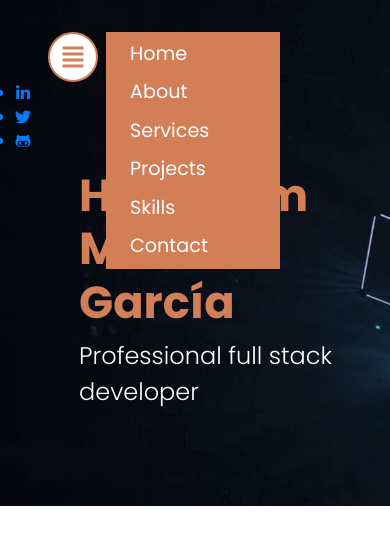
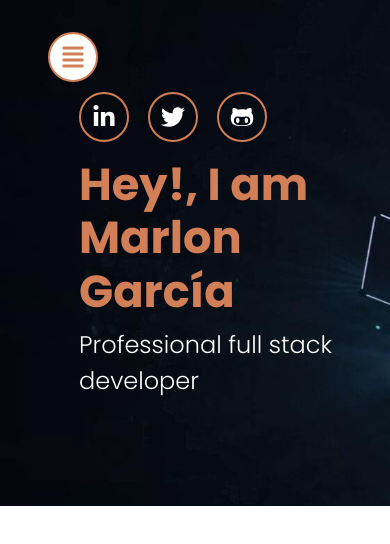
Before and after one commit to clasesucatmarlon/portafolioMG, a React (Create React App) app: page / in a window 390 px wide. Shown: the top 544 px of the page. Built offline with nearby package versions, Linux system fonts and the light colour scheme.

Commit message:
Versión 01: added link to social media

```diff
--- a/src/App.css
+++ b/src/App.css
@@ -59,8 +59,49 @@ body::-webkit-scrollbar {
   color: white;
 }
 
+
+
+
+
+.header__ul {
+  list-style-type: none;
+  display: flex;
+
+  margin-left: 10rem;
+}
+
+.header__ul a li {
+  font-size: 1.8rem;
+  width: 55px;
+  height: 55px;
+  border: 2px solid #d27e57;
+  border-radius: 50%;
+  display: flex;
+  align-items: center;
+  justify-content: center;
+  margin: 0 1.2rem;
+  color: white;
+}
+
+.header__ul a li:hover {
+  color: #d27e57;
+  background: white;
+  border: 2px solid black;
+}
+
+.header__ul li:first-child {
+  margin-left: 0;
+}
+
+
+
+
+
+
+
+
+
 /* BARRA DE NAVEGACIÓN  */
-
 .navbar {
   background: black;
 }
@@ -95,6 +136,14 @@ body::-webkit-scrollbar {
   .header__section {
     height: 60vh;
   }
+  .header__ul {
+    margin-left: 4rem;
+  }
+  .header__ul a li {
+    font-size: 1.5rem;
+    width: 50px;
+    height: 50px;
+  }
   .header__section h1 {
     font-size: 2.8rem;
     margin-left: 4rem;
@@ -104,21 +153,13 @@ body::-webkit-scrollbar {
     font-size: 1.5rem;
     margin-bottom: 1rem;
   }
-
   .navbar {
     display: flex;
-    /* width: 5rem; */
     position: fixed;
-    /* top: 0; */
     z-index: 1;
-    /* border: none; */
-    /* margin-right: 20rem; */
-    /* margin-top:0; */
-    /* left: 0; */
     text-align: left;
     background: none;
   }
-
   .navbar__right {
     flex-direction: column;
     width: 80%;
@@ -128,7 +169,6 @@ body::-webkit-scrollbar {
     left: 0;
     margin-left: 90px;
   }
-
   .navbar__right ul {
     text-decoration: none;
     color: white;
@@ -152,9 +192,13 @@ body::-webkit-scrollbar {
     color: white;
     font-size: 1.2rem;
     font-weight: 400;
-
     margin: 10px 0;
   }
+
+
+
+
+
 
 
 
--- a/src/components/Banner.js
+++ b/src/components/Banner.js
@@ -11,7 +11,7 @@ const Banner = () => {
     return (
         <div>
             {/* <header className='header'> */}
-            <div className='container-fluid bg-primary header' id="banner">
+            <div className='container-fluid header' id="banner">
                 <div className='row'>
                     <div className='col-12'>
                         <div className='header__section'>
--- a/src/components/Nav.js
+++ b/src/components/Nav.js
@@ -3,7 +3,7 @@ import React from 'react';
 import { FaAlignJustify } from "react-icons/fa";
 
 const Nav = () => {
-    const [state, setState] = React.useState(true)
+    const [state, setState] = React.useState(false)
 
     return (
         <nav>
```
Also changed, not shown: package.json (+7 -2 lines).
